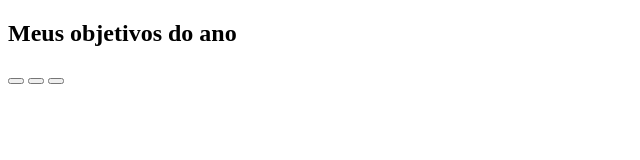
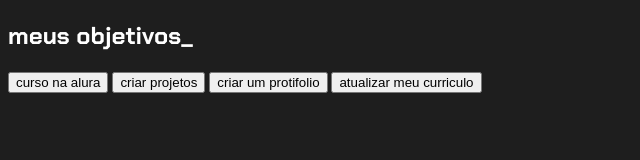
Before and after one commit to wsfmaw15/fernanda3F, a plain HTML site: page index.html in a window 1280 px wide. Shown: the whole page, without its empty margins (0-640 px from the left). Drawn offline with Linux system fonts and the light colour scheme.

Commit message:
Update index.html
1704

```diff
--- a/index.html
+++ b/index.html
@@ -1,25 +1,21 @@
-<!DOCTYPE html>
-<html lang="en">
+ <!DOCTYPE html>
+<html lang="pt-br">
 <head>
     <meta charset="UTF-8">
     <meta http-equiv="X-UA-Compatible" content="IE=edge">
     <meta name="viewport" content="width=device-width, initial-scale=1.0">
-    <title>MEUS OBJETIVOS DO ANO</title>
+    <title>OBJETIVOS DO ANO</title>
+    <link rel="stylesheet" href="style.css">
 </head>
 <body>
-<section class="conteúdo principal">
-<h2 class="título principal">Meus objetivos do ano</h2>
-<div class="botao">
-
-    <button class="botao"></button>
-    <button class="botao"></button>
-    <button class="botao"></button>
-
-
-
-</div>
-
-
-</section>
+    <section class="conteudo-principal"></section>
+    <h2 class="titulo-pricipal">meus objetivos_</h2>
+    <div class="botoes">
+        <button class="botao">curso na alura</button>
+        <button class="botao">criar projetos</button>
+        <button class="botao">criar um protifolio</button>
+        <button class="botao">atualizar meu curriculo</button>
+    </div>
+  </section>
 </body>
 </html>
```
